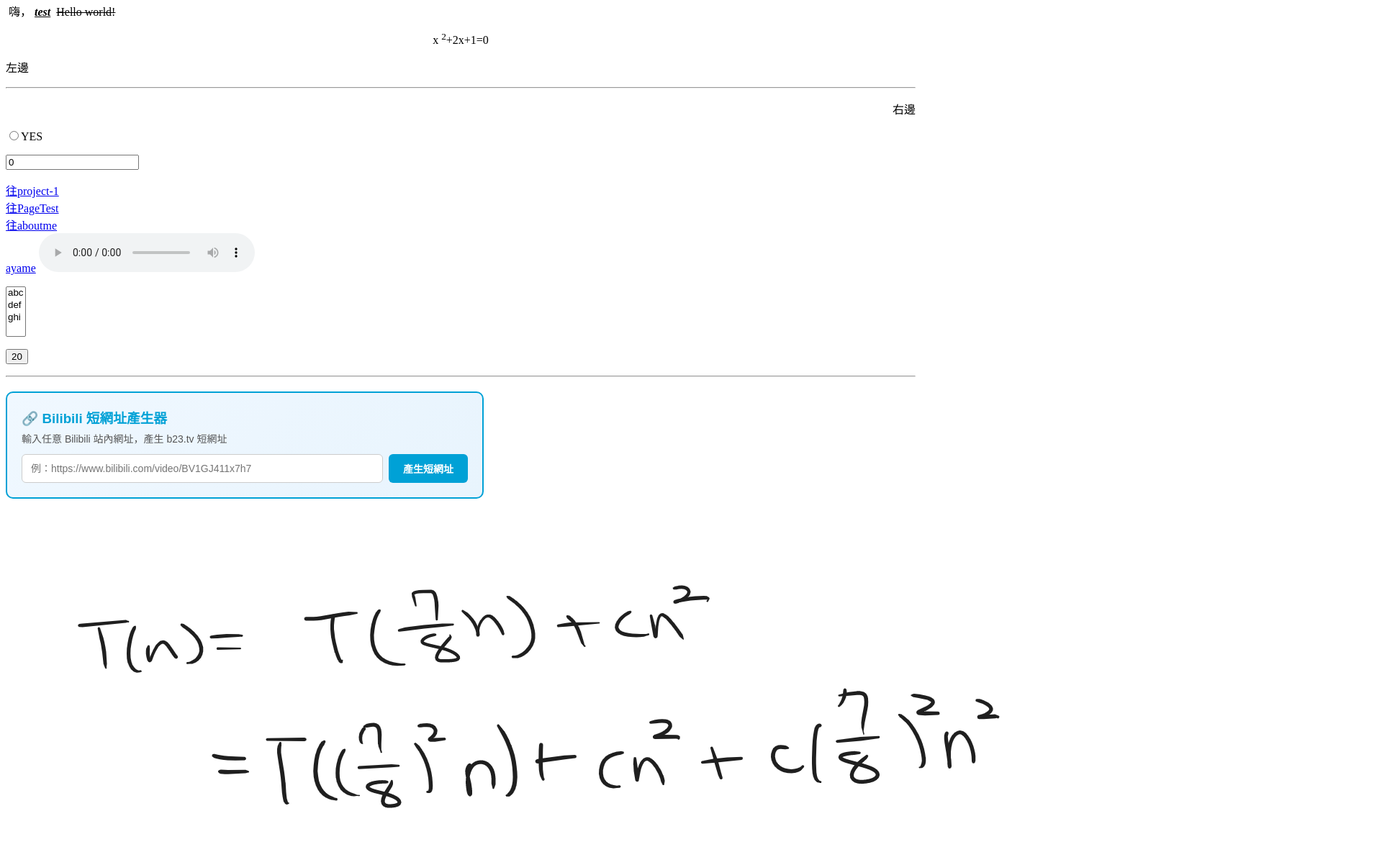
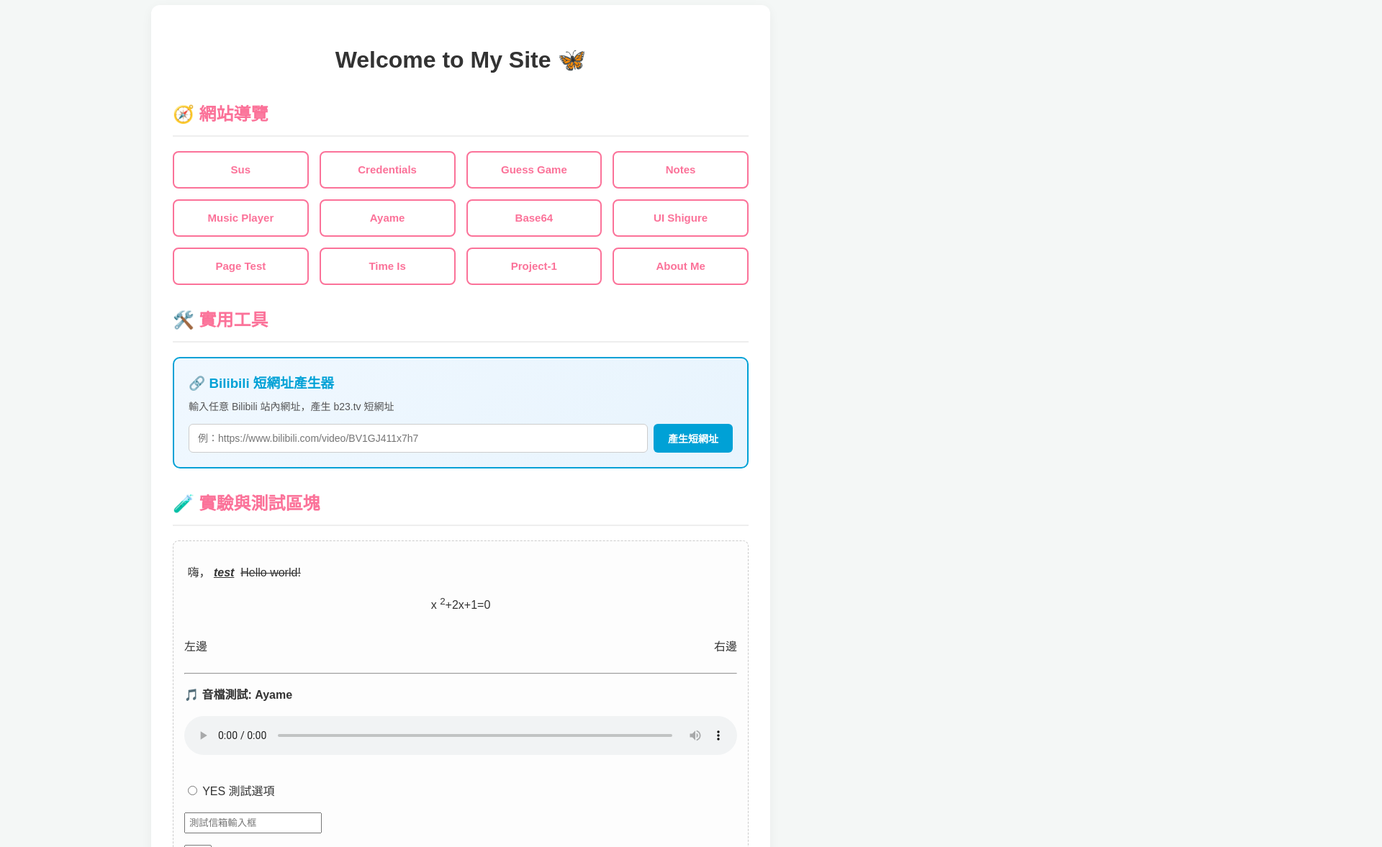
Before and after one commit to rushiaismywaifu/rushiaismywaifu.github.io, a plain HTML site: page index.html in a window 1280 px wide. Shown: the part 13-1190 px from the top of the page at 72% size, 1920 px wide, since content can reach past the window. Drawn offline with Linux system fonts and the light colour scheme.

Commit message:
Refactor index.html for better layout and design
Updated HTML structure and styles for improved layout and responsiveness.

```diff
--- a/index.html
+++ b/index.html
@@ -2,7 +2,8 @@
 <html prefix="og: http://ogp.me/ns#">
   <head>
     <meta charset="utf-8">
-    <title>測試網頁</title>
+    <meta name="viewport" content="width=device-width, initial-scale=1.0">
+    <title>測試網頁 | Rushia</title>
     <link rel="icon" href="https://raw.githubusercontent.com/rushiaismywaifu/rushiaismywaifu.github.io/main/favicon.ico" type="image/x-icon">
     <meta property="og:title" content="Rushia我婆">
     <meta property="og:description" content="雖然她死ㄌ">
@@ -10,15 +11,93 @@
     <meta property="og:image" content="https://raw.githubusercontent.com/rushiaismywaifu/rushiaismywaifu.github.io/main/image.png">
     <meta property="og:type" content="website">
     <meta property="og:site_name" content="Rushia My Beloved">
+
     <style>
+      /* 全域設定 */
+      body {
+        font-family: Arial, "Microsoft JhengHei", sans-serif;
+        background-color: #f4f7f6;
+        color: #333;
+        margin: 0;
+        padding: 20px;
+        line-height: 1.6;
+      }
+
+      .container {
+        max-width: 800px;
+        margin: 0 auto;
+        background: #ffffff;
+        padding: 30px;
+        border-radius: 12px;
+        box-shadow: 0 4px 15px rgba(0,0,0,0.05);
+      }
+
+      h2 {
+        color: #fb7299; /* 採用 B站/粉色系 */
+        border-bottom: 2px solid #eee;
+        padding-bottom: 10px;
+        margin-top: 30px;
+      }
+
+      /* === 導��按鈕網格設計 === */
+      .nav-grid {
+        display: grid;
+        grid-template-columns: repeat(auto-fill, minmax(150px, 1fr));
+        gap: 15px;
+        margin: 20px 0;
+      }
+      .nav-btn {
+        display: flex;
+        align-items: center;
+        justify-content: center;
+        padding: 12px;
+        background: #fff;
+        color: #fb7299;
+        text-decoration: none;
+        border: 2px solid #fb7299;
+        border-radius: 8px;
+        font-weight: bold;
+        font-size: 15px;
+        transition: all 0.3s ease;
+        text-align: center;
+      }
+      .nav-btn:hover {
+        background: #fb7299;
+        color: #fff;
+        transform: translateY(-2px);
+        box-shadow: 0 4px 10px rgba(251, 114, 153, 0.3);
+      }
+
+      /* === 測試區塊設定 === */
+      .test-area {
+        background: #fdfdfd;
+        border: 1px dashed #ccc;
+        padding: 15px;
+        border-radius: 8px;
+      }
+      .test-area audio {
+        width: 100%;
+        margin-bottom: 15px;
+      }
+
+      /* === 響應式圖片 === */
+      .responsive-img {
+        max-width: 100%;
+        height: auto;
+        border-radius: 8px;
+        box-shadow: 0 4px 10px rgba(0,0,0,0.1);
+        display: block;
+        margin: 20px auto;
+      }
+
+      /* === 原有短網址產生器 CSS 調整 === */
       .bili-short-url-box {
         margin: 20px 0;
         padding: 20px;
         border: 2px solid #00a1d6;
         border-radius: 10px;
         background: linear-gradient(135deg, #f0f8ff, #e8f4fd);
-        max-width: 620px;
-        font-family: Arial, "Microsoft JhengHei", sans-serif;
+        max-width: 100%;
       }
       .bili-short-url-box h3 {
         margin: 0 0 6px 0;
@@ -93,28 +172,29 @@
     </style>
   </head>
   <body>
-    <p>&nbsp;嗨， <u><em><strong>test</strong></em></u>&nbsp; <s>Hello world!</s></p>
-    <p style="text-align:center">x <sup>2</sup>+2x+1=0 </p>
-    <p>左邊</p>
-    <hr />
-    <p style="text-align:right">右邊</p>
-    <p><input name="我是按鈕" type="radio" value="YES" />YES </p>
-    <p><input maxlength="10" name="文字" type="email" value="0" /></p>
-    <a href="https://rushiaismywaifu.github.io/project-1" target="_blank">往project-1</a><br />
-    <a href="/PageTest" target="_blank">往PageTest</a><br />
-    <a href="/aboutme" target="_blank">往aboutme</a><br />
-    <a href="https://raw.githubusercontent.com/rushiaismywaifu/PageTest/gh-pages/ayame.mp3">ayame</a>
-    <audio src="https://raw.githubusercontent.com/rushiaismywaifu/PageTest/gh-pages/ayame.mp3" controls></audio>
-    <p><select multiple="true" name="欄位">
-        <option value="50">abc</option>
-        <option value="0">def</option>
-        <option value="-5">ghi</option>
-      </select></p>
-    <p><input name="按鈕嗎" type="button" value="20" /></p>
 
-    <hr />
+    <div class="container">
+      <h1 style="text-align: center; color: #333;">Welcome to My Site 🦋</h1>
 
-    <!-- ===== Bilibili 短網址產生器 ===== -->
+      <!-- ===== 1. 導航區域 ===== -->
+      <h2>🧭 網站導覽</h2>
+      <div class="nav-grid">
+        <a class="nav-btn" href="/Sus" target="_blank">Sus</a>
+        <a class="nav-btn" href="/credentials" target="_blank">Credentials</a>
+        <a class="nav-btn" href="/guess" target="_blank">Guess Game</a>
+        <a class="nav-btn" href="/minimalist-notes" target="_blank">Notes</a>
+        <a class="nav-btn" href="/music-player" target="_blank">Music Player</a>
+        <a class="nav-btn" href="/ayame" target="_blank">Ayame</a>
+        <a class="nav-btn" href="/base64" target="_blank">Base64</a>
+        <a class="nav-btn" href="/ui_shigure" target="_blank">UI Shigure</a>
+        <a class="nav-btn" href="/PageTest" target="_blank">Page Test</a>
+        <a class="nav-btn" href="/timeis" target="_blank">Time Is</a>
+        <a class="nav-btn" href="/project-1" target="_blank">Project-1</a>
+        <a class="nav-btn" href="/aboutme" target="_blank">About Me</a>
+      </div>
+
+      <!-- ===== 2. 工具區域 ===== -->
+      <h2>🛠️ 實用工具</h2>
       <div class="bili-short-url-box">
         <h3>🔗 Bilibili 短網址產生器</h3>
         <p class="desc">輸入任意 Bilibili 站內網址，產生 b23.tv 短網址</p>
@@ -126,15 +206,45 @@
         </div>
         <div id="shortUrlResult"></div>
       </div>
-    <!-- ===== 結束 ===== -->
 
-    <p><img alt="" src="https://raw.githubusercontent.com/rushiaismywaifu/rushiaismywaifu.github.io/main/d.png" style="float:left; height:1667px; width:2277px" /></p>
-    <p style="text-align:right">&nbsp;</p>
+      <!-- ===== 3. 測試與實驗區域 ===== -->
+      <h2>🧪 實驗與測試區塊</h2>
+      <div class="test-area">
+        <p>&nbsp;嗨， <u><em><strong>test</strong></em></u>&nbsp; <s>Hello world!</s></p>
+        <p style="text-align:center">x <sup>2</sup>+2x+1=0 </p>
 
+        <div style="display: flex; justify-content: space-between;">
+          <p>左邊</p>
+          <p>右邊</p>
+        </div>
+        <hr />
+
+        <!-- 音檔測試 -->
+        <p><strong>🎵 音檔測試: Ayame</strong></p>
+        <audio src="https://raw.githubusercontent.com/rushiaismywaifu/PageTest/gh-pages/ayame.mp3" controls></audio>
+
+        <!-- 表單測試 -->
+        <p><label><input name="我是按鈕" type="radio" value="YES" /> YES 測試選項</label></p>
+        <p><input maxlength="10" name="文字" type="email" value="" placeholder="測試信箱輸入框" style="padding: 5px;"/></p>
+        <p>
+          <select multiple="true" name="欄位" style="padding: 5px;">
+            <option value="50">abc</option>
+            <option value="0">def</option>
+            <option value="-5">ghi</option>
+          </select>
+        </p>
+        <p><input name="按鈕嗎" type="button" value="點擊測試按鈕" style="padding: 5px 15px;"/></p>
+      </div>
+
+      <!-- ===== 4. 畫廊/圖片區域 ===== -->
+      <h2>🖼️ 圖片展示</h2>
+      <!-- 移除了原本的 inline style，改用響應式 CSS 類別 -->
+      <img alt="Display Image" src="https://raw.githubusercontent.com/rushiaismywaifu/rushiaismywaifu.github.io/main/d.png" class="responsive-img" />
+
+    </div>
+
+    <!-- ===== JS 腳本維持原樣 ===== -->
     <script>
-    /*
-     * ★★★ 把這裡換成你自己部署的 Cloudflare Worker 網址 ★★★
-     */
     var WORKER_URL = 'https://soft-boat-f648.csgtung88.workers.dev';
 
     async function generateShortUrl() {
@@ -145,7 +255,6 @@
 
       result.style.display = 'block';
 
-      /* 基本驗證 */
       if (!url) {
         result.innerHTML = '<span style="color:#e74c3c">⚠️ 請輸入 Bilibili 網址</span>';
         return;
@@ -156,12 +265,10 @@
         return;
       }
 
-      /* 載入狀態 */
       btn.disabled = true;
       btn.textContent = '處理中…';
       result.innerHTML = '<span style="color:#666">⏳ 產生中，請稍候…</span>';
 
-      /* 組裝 POST body */
       var params = new URLSearchParams({
         platform:      'unix',
         share_channel: 'COPY',
```
Lines whose indentation alone changed are shown as unchanged.
